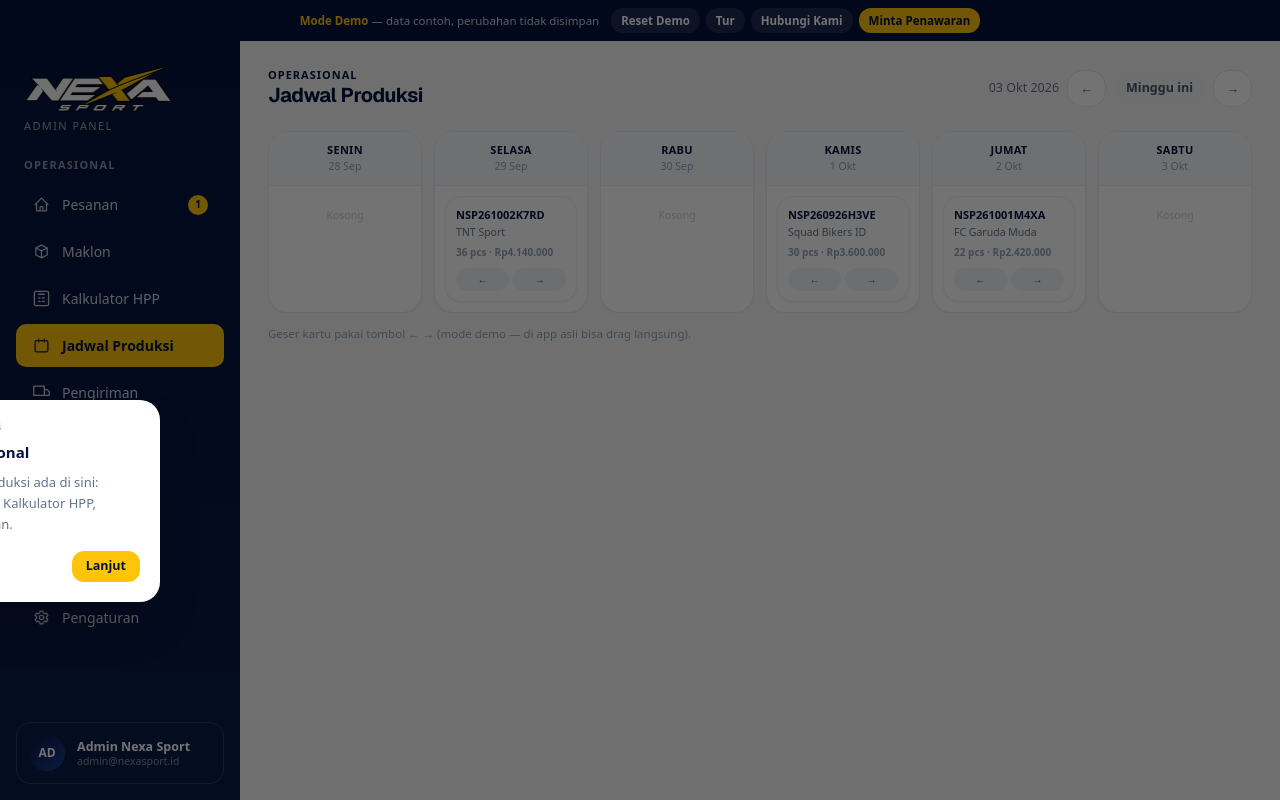
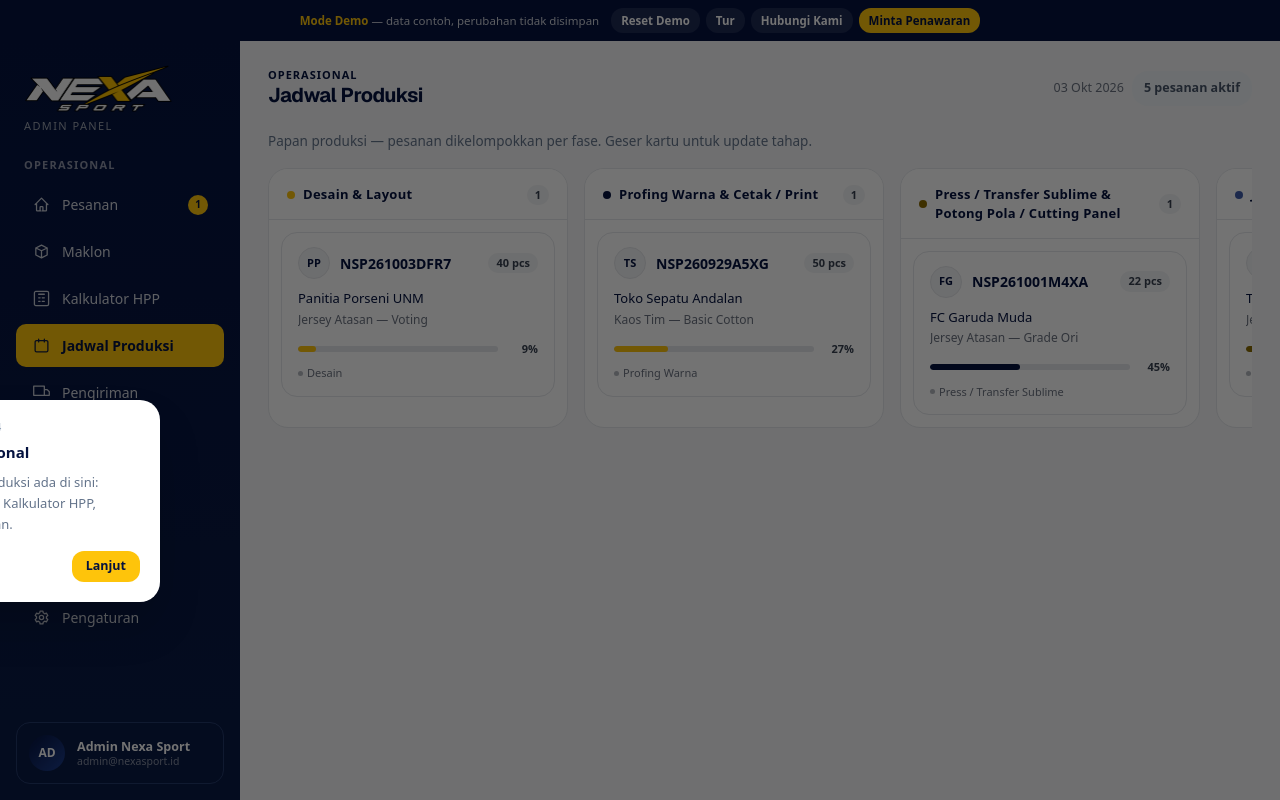
Before and after one commit to ersetdigital-sudo/nexasport, a Next.js app: page /penawaran/demo/jadwal in a window 1280 px wide. Built offline with nearby package versions, Linux system fonts and the light colour scheme.

Commit message:
Implementasi tampilan Kanban pada halaman Jadwal Produksi demo
Co-authored-by: base44-builder[bot] <245833847+base44-builder[bot]@users.noreply.github.com>

```diff
--- a/app/penawaran/demo/jadwal/page.tsx
+++ b/app/penawaran/demo/jadwal/page.tsx
@@ -1,92 +1,253 @@
 "use client";
 
 /**
- * Demo Jadwal Produksi — timeline mingguan dengan kartu order.
- * Kartu bisa digeser ±1 hari (ganti tanggal, tersimpan in-memory).
+ * Demo Jadwal Produksi — papan KANBAN disamakan dengan ViewJadwal admin asli
+ * (components/admin/PesananDashboard.tsx): lane per pasangan tahap (buildLanes),
+ * kartu pas-order-card dengan avatar + progress bar, drag & drop antar lane
+ * (mouse + touch), klik kartu membuka DetailSheet. Data tetap dummy in-memory
+ * (demo store) — "drop" hanya mengubah tahapSelesai, tanpa API/Supabase.
  */
-import { useState } from "react";
+import { useMemo, useState } from "react";
 import { setDemo, useDemo, demoToast } from "@/lib/demo-store";
-import { PageHead, Kartu, rp } from "@/components/penawaran/demo/ui";
+import { pcsLabel } from "@/lib/utils";
+import { PageHead } from "@/components/penawaran/demo/ui";
+import { DetailSheet } from "@/components/penawaran/demo/DetailSheet";
 
-const HARI = ["Senin", "Selasa", "Rabu", "Kamis", "Jumat", "Sabtu"];
+type FilterKey = "all" | "baru" | "produksi" | "kirim" | "selesai";
+const FILTER_LABEL: Record<FilterKey, string> = {
+  all: "Semua", baru: "Baru", produksi: "Produksi", kirim: "Siap Dikirim", selesai: "Selesai",
+};
 
-function awalMinggu(base: Date) {
-  const d = new Date(base);
-  const shift = (d.getDay() + 6) % 7; // Senin = 0
-  d.setDate(d.getDate() - shift);
-  d.setHours(0, 0, 0, 0);
-  return d;
+/** Status bucket — sama seperti bucket pesanan demo/admin asli. */
+function statusOf(tahapSelesai: number, total: number): FilterKey {
+  if (tahapSelesai >= total) return "selesai";
+  if (tahapSelesai >= total - 1) return "kirim";
+  if (tahapSelesai <= 1) return "baru";
+  return "produksi";
 }
+
+const initials = (name: string) =>
+  name.split(" ").slice(0, 2).map((w) => w[0]).join("").toUpperCase();
+
+/** Lane = pasangan 2 tahap — sama seperti buildLanes di admin. */
+function buildLanes(tahapan: string[]) {
+  const list = tahapan.length > 0 ? tahapan : ["Desain"];
+  const lanes: { key: string; name: string; from: number; to: number }[] = [];
+  for (let i = 0; i < list.length; i += 2) {
+    const names = [list[i], list[i + 1]].filter(Boolean).join(" & ");
+    lanes.push({
+      key: `lane-${lanes.length + 1}`,
+      name: names || `Tahap ${i + 1}`,
+      from: i + 1,
+      to: Math.min(i + 2, list.length),
+    });
+  }
+  return lanes;
+}
+
+/** Warna fase — tema cuma punya 4 warna, dipakai berulang (sama seperti admin). */
+const LANE_COLOR_CYCLE = [
+  "var(--lane-desain)",
+  "var(--lane-produksi)",
+  "var(--lane-finishing)",
+  "var(--lane-kirim)",
+];
 
 export default function DemoJadwal() {
   const s = useDemo();
-  const [offset, setOffset] = useState(0);
+  const [detailId, setDetailId] = useState<number | null>(null);
+  const [draggingId, setDraggingId] = useState<number | null>(null);
+  const [overLane, setOverLane] = useState<string | null>(null);
 
-  const base = awalMinggu(new Date(Date.now() + offset * 7 * 86_400_000));
-  const kolom = HARI.map((h, i) => {
-    const t = new Date(base);
-    t.setDate(base.getDate() + i);
-    const iso = t.toISOString().slice(0, 10);
-    return { hari: h, iso, order: s.orders.filter((o) => o.mulai === iso) };
+  const total = s.tahapan.length;
+  const lanes = useMemo(() => buildLanes(s.tahapan), [s.tahapan]);
+
+  // Papan hanya memuat order aktif (belum selesai) — sama seperti admin.
+  const active = s.orders.filter((o) => o.tahapSelesai < total);
+
+  const detail = s.orders.find((o) => o.id === detailId) ?? null;
+
+  function barClass(pct: number) {
+    if (pct >= 100) return "done";
+    if (pct >= 66) return "high";
+    if (pct >= 33) return "mid";
+    return "low";
+  }
+
+  // Drop = geser tahap berjalan ke tengah lane tujuan (in-memory saja).
+  function handleDrop(orderId: number, laneKey: string) {
+    const laneIdx = lanes.findIndex((l) => l.key === laneKey);
+    if (laneIdx < 0) return;
+    const targetStep = lanes[laneIdx].from;
+    const order = s.orders.find((o) => o.id === orderId);
+    if (!order) return;
+    const targetDone = Math.min(targetStep - 1, total);
+    if (order.tahapSelesai === targetDone) return;
+    setDemo({
+      orders: s.orders.map((o) => (o.id === orderId ? { ...o, tahapSelesai: targetDone } : o)),
     });
+    demoToast(`${order.kode} dipindah ke ${lanes[laneIdx].name}`);
+  }
 
-  const geser = (id: number, hari: number) => {
-    setDemo({
-      orders: s.orders.map((o) => {
-        if (o.id !== id) return o;
-        const t = new Date(o.mulai);
-        t.setDate(t.getDate() + hari);
-        return { ...o, mulai: t.toISOString().slice(0, 10) };
-      }),
+  const laneProps = (variant: string, key: string) => ({
+    onDragOver: (e: React.DragEvent) => {
+      e.preventDefault();
+      if (draggingId !== null) setOverLane(`${variant}:${key}`);
+    },
+    onDragLeave: () => setOverLane((v) => (v === `${variant}:${key}` ? null : v)),
+    onDrop: (e: React.DragEvent) => {
+      e.preventDefault();
+      const raw = e.dataTransfer.getData("text/plain");
+      const id = raw ? parseInt(raw, 10) : draggingId;
+      setOverLane(null);
+      setDraggingId(null);
+      if (id) handleDrop(id, key);
+    },
+    onTouchMove: (e: React.TouchEvent) => {
+      if (draggingId === null) return;
+      const touch = e.touches[0];
+      const el = document.elementFromPoint(touch.clientX, touch.clientY);
+      const laneEl = el?.closest("[data-lane-key]") as HTMLElement | null;
+      const k = laneEl?.dataset.laneKey || null;
+      setOverLane(k ? `${variant}:${k}` : null);
+    },
+    onTouchEnd: (e: React.TouchEvent) => {
+      const touch = e.changedTouches[0];
+      const el = document.elementFromPoint(touch.clientX, touch.clientY);
+      const laneEl = el?.closest("[data-lane-key]") as HTMLElement | null;
+      const k = laneEl?.dataset.laneKey || null;
+      const id = draggingId;
+      setOverLane(null);
+      setDraggingId(null);
+      if (id && k) handleDrop(id, k);
+    },
   });
-    demoToast(hari > 0 ? "Digeser +1 hari" : "Digeser -1 hari");
-  };
 
   return (
     <div>
       <PageHead
         title="Jadwal Produksi"
         action={
-          <div className="flex items-center gap-2">
-            <button type="button" onClick={() => setOffset((v) => v - 1)} className="rounded-xl border border-[#E2E8F0] bg-white px-3 py-2 text-[13px] font-bold text-[#475569] transition hover:border-[#04123F]">←</button>
-            <span className="rounded-xl bg-[#F1F5F9] px-3 py-2 text-[12.5px] font-semibold text-[#475569]">Minggu ini</span>
-            <button type="button" onClick={() => setOffset((v) => v + 1)} className="rounded-xl border border-[#E2E8F0] bg-white px-3 py-2 text-[13px] font-bold text-[#475569] transition hover:border-[#04123F]">→</button>
-          </div>
+          <span className="rounded-xl bg-[#F1F5F9] px-3 py-2 text-[12.5px] font-semibold text-[#475569]">
+            {active.length} pesanan aktif
+          </span>
         }
       />
-      <div className="overflow-x-auto">
-        <div className="grid min-w-[760px] grid-cols-6 gap-3">
-          {kolom.map((k) => (
-            <Kartu key={k.iso}>
-              <div className="border-b border-[#E9EDF2] bg-[#F8FAFC] px-3 py-2.5 text-center">
-                <p className="text-[11px] font-bold uppercase tracking-wide text-[#04123F]">{k.hari}</p>
-                <p className="text-[10.5px] text-[#94A3B8]">
-                  {new Intl.DateTimeFormat("id-ID", { day: "numeric", month: "short" }).format(new Date(k.iso))}
+      <p className="text-[13.5px] text-[#64748B] mb-4">
+        Papan produksi — pesanan dikelompokkan per fase. Geser kartu untuk update tahap.
       </p>
+
+      {(["desktop", "mobile"] as const).map((variant) => (
+        <div key={variant} className={variant === "desktop" ? "pas-board hidden md:flex" : "flex flex-col md:hidden"}>
+          {lanes.map((lane, i) => {
+            const items = active.filter((o) => {
+              const berjalan = Math.min(o.tahapSelesai + 1, total);
+              return berjalan >= lane.from && berjalan <= lane.to;
+            });
+            const isOver = overLane === `${variant}:${lane.key}`;
+            return (
+              <div
+                key={`${variant}:${lane.name}`}
+                className={`pas-lane ${isOver ? "pas-lane-over" : ""}`}
+                data-lane-key={lane.key}
+                {...laneProps(variant, lane.key)}
+              >
+                <div className="pas-lane-head">
+                  <span className="pas-lane-title">
+                    <span className="pas-lane-dot" style={{ background: LANE_COLOR_CYCLE[i % LANE_COLOR_CYCLE.length] }} />
+                    {lane.name}
+                  </span>
+                  <span className="pas-lane-count">{items.length}</span>
                 </div>
-              <div className="space-y-2 p-2.5">
-                {k.order.map((o) => (
-                  <div key={o.id} className="rounded-xl border border-[#EEF1F5] bg-white p-2.5 shadow-sm">
-                    <p className="text-[11px] font-bold text-[#04123F]">{o.kode}</p>
-                    <p className="mt-0.5 line-clamp-2 text-[10.5px] text-[#64748B]">{o.customer}</p>
-                    <p className="mt-1 text-[10px] font-semibold text-[#94A3B8]">{o.qty} pcs · {rp(o.total)}</p>
-                    <div className="mt-2 flex gap-1">
-                      <button type="button" onClick={() => geser(o.id, -1)} className="flex-1 rounded-lg bg-[#F1F5F9] py-1 text-[10px] font-bold text-[#475569] transition hover:bg-[#E2E8F0] active:scale-95">←</button>
-                      <button type="button" onClick={() => geser(o.id, +1)} className="flex-1 rounded-lg bg-[#F1F5F9] py-1 text-[10px] font-bold text-[#475569] transition hover:bg-[#E2E8F0] active:scale-95">→</button>
+                <div className="pas-lane-body" data-lane-key={lane.key}>
+                  {items.length === 0 ? (
+                    <div className="pas-lane-empty">
+                      <div className="pas-lane-empty-icon">
+                        <svg width="20" height="20" viewBox="0 0 24 24" fill="none" stroke="currentColor" strokeWidth="1.5" strokeLinecap="round" strokeLinejoin="round">
+                          <rect x="3" y="3" width="18" height="18" rx="2" />
+                          <path d="M9 12h6M12 9v6" />
+                        </svg>
+                      </div>
+                      <p className="pas-lane-empty-text">Belum ada pesanan</p>
+                      <p className="pas-lane-empty-sub">Pesanan akan muncul di sini</p>
+                    </div>
+                  ) : (
+                    items.map((o) => {
+                      const berjalan = Math.min(o.tahapSelesai + 1, total);
+                      const pct = Math.round((berjalan / total) * 100);
+                      const stepName = s.tahapan[berjalan - 1] || `Tahap ${berjalan}`;
+                      const isDragging = draggingId === o.id;
+                      return (
+                        <div
+                          key={o.id}
+                          draggable
+                          onDragStart={(e) => {
+                            e.dataTransfer.setData("text/plain", String(o.id));
+                            e.dataTransfer.effectAllowed = "move";
+                            setDraggingId(o.id);
+                          }}
+                          onDragEnd={() => { setDraggingId(null); setOverLane(null); }}
+                          onTouchStart={() => setDraggingId(o.id)}
+                          onClick={() => { if (!isDragging) setDetailId(o.id); }}
+                          className={`pas-order-card ${isDragging ? "pas-dragging" : ""}`}
+                          data-lane={lane.key}
+                          style={{ opacity: isDragging ? 0.55 : 1, touchAction: "none" }}
+                        >
+                          <div className="pas-card-top">
+                            <div className="flex items-center gap-2.5">
+                              <span className="pas-card-avatar">{initials(o.customer)}</span>
+                              <span className="pas-card-id">{o.kode}</span>
+                            </div>
+                            <span className="pas-card-pcs">{pcsLabel(o.qty)}</span>
+                          </div>
+                          <div className="pas-card-body">
+                            <p className="pas-card-customer">{o.customer}</p>
+                            <p className="pas-card-product">{o.produk}</p>
+                          </div>
+                          <div className="pas-card-progress">
+                            <div className="pas-card-bar">
+                              <div className={`pas-card-bar-fill ${barClass(pct)}`} style={{ width: `${pct}%` }} />
+                            </div>
+                            <span className="pas-card-pct">{pct}%</span>
+                          </div>
+                          <div className="pas-card-step">
+                            <span className="pas-card-step-dot" />
+                            {stepName}
                           </div>
                         </div>
-                ))}
-                {k.order.length === 0 && (
-                  <p className="py-3 text-center text-[10.5px] text-[#CBD5E1]">Kosong</p>
+                      );
+                    })
                   )}
                 </div>
-            </Kartu>
+              </div>
+            );
+          })}
+        </div>
       ))}
-        </div>
-      </div>
-      <p className="mt-3 text-[11.5px] text-[#94A3B8]">
-        Geser kartu pakai tombol ← → (mode demo — di app asli bisa drag langsung).
-      </p>
+
+      {/* Detail — sheet sama seperti DetailSheet admin asli */}
+      <DetailSheet
+        open={!!detail}
+        order={detail}
+        tahapan={s.tahapan}
+        st={detail ? statusOf(detail.tahapSelesai, total) : "baru"}
+        stLabel={detail ? FILTER_LABEL[statusOf(detail.tahapSelesai, total)] : ""}
+        onClose={() => setDetailId(null)}
+        onSimpan={(tahapSelesai) => {
+          setDemo({
+            orders: s.orders.map((o) => (o.id === detailId ? { ...o, tahapSelesai } : o)),
+          });
+          setDetailId(null);
+          demoToast("Perubahan disimpan (mode demo)");
+        }}
+        onSelesai={() => {
+          setDemo({
+            orders: s.orders.map((o) => (o.id === detailId ? { ...o, tahapSelesai: total } : o)),
+          });
+          setDetailId(null);
+          demoToast("Pesanan ditandai selesai (mode demo)");
+        }}
+      />
     </div>
   );
 }
```
Lines whose indentation alone changed are shown as unchanged.
